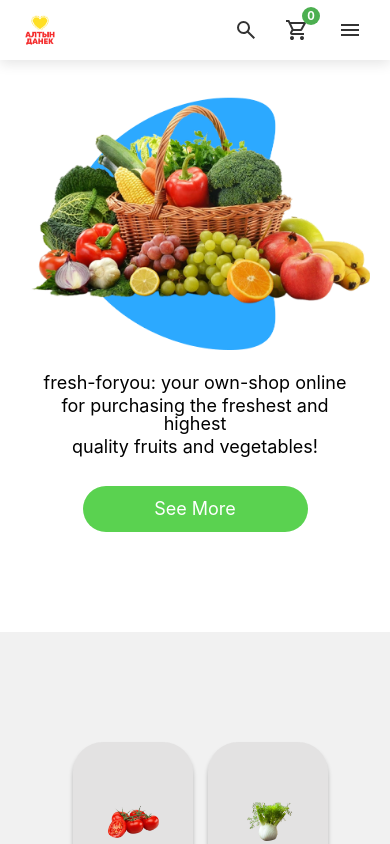
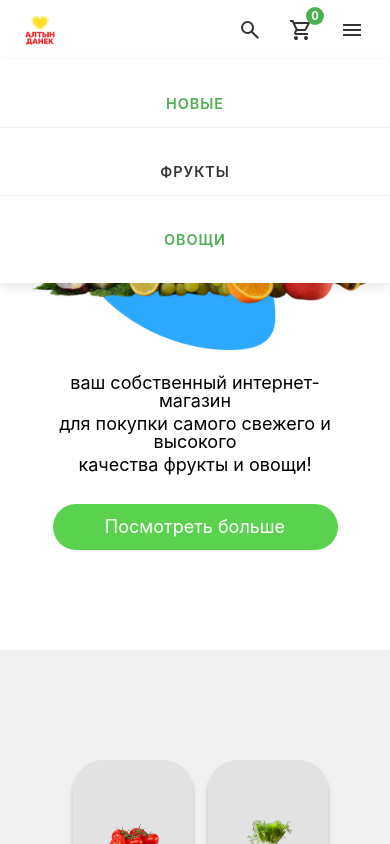
Before and after one commit to 5ekastanx/AltynDanek, a React (Create React App) app: page / in a window 390 px wide. Both pictures are taken after a click on the button 350 px from the left and 30 px from the top of the page. Shown: the top 844 px of the page. Built offline with nearby package versions, Linux system fonts and the light colour scheme.

Commit message:
Fix: Исправлена ошибка в коде

```diff
--- a/src/components/navbar/navbar.css
+++ b/src/components/navbar/navbar.css
@@ -13,7 +13,7 @@
   background-color: white;
   position: sticky;
   top: 0;
-  z-index: 100;
+  z-index: 1000;
   box-shadow: var(--shadow);
 }
 
@@ -31,6 +31,7 @@
   display: flex;
   align-items: center;
   justify-content: space-between;
+  position: relative;
 }
 
 .logo {
@@ -38,6 +39,7 @@
   align-items: center;
   gap: 10px;
   text-decoration: none;
+  z-index: 1002;
 }
 
 .logo img {
@@ -59,7 +61,8 @@
 
 .nav {
   display: flex;
-  gap: 30px;
+  gap: 80px;
+  transition: var(--transition);
 }
 
 .nav_item {
@@ -99,6 +102,7 @@
   display: flex;
   align-items: center;
   gap: 20px;
+  z-index: 1002;
 }
 
 .search_btn,
@@ -117,7 +121,8 @@
 }
 
 .search_btn:hover,
-.basket_btn:hover {
+.basket_btn:hover,
+.mobile_menu_btn:hover {
   background-color: var(--light-gray);
   color: var(--primary-color);
 }
@@ -146,90 +151,11 @@
   display: none;
 }
 
-/* Responsive Styles */
-@media (max-width: 992px) {
-  .nav {
-    gap: 20px;
-  }
-
-  .logo-text {
-    display: block;
-  }
-}
-
-@media (max-width: 768px) {
-  .navbar {
-    height: 70px;
-  }
-
-  .nav {
-    position: fixed;
-    top: 70px;
-    left: 0;
-    width: 100%;
-    background-color: white;
-    flex-direction: column;
-    align-items: center;
-    gap: 0;
-    padding: 20px 0;
-    box-shadow: var(--shadow);
-    transform: translateY(-150%);
-    transition: var(--transition);
-    z-index: 99;
-  }
-
-  .nav.active {
-    transform: translateY(0);
-  }
-
-  .nav_item {
-    width: 100%;
-    text-align: center;
-    padding: 15px 0;
-  }
-
-  .nav_item::before {
-    display: none;
-  }
-
-  .mobile_menu_btn {
-    display: flex;
-  }
-
-  .logo-text {
-    display: none;
-  }
-}
-
-@media (max-width: 480px) {
-  .navbar {
-    height: 60px;
-  }
-
-  .logo img {
-    width: 40px;
-  }
-
-  .nav {
-    top: 60px;
-  }
-
-  .nav_icons {
-    gap: 15px;
-  }
-
-  .search_btn,
-  .basket_btn {
-    padding: 6px;
-  }
-}
-/* Добавьте это к существующим стилям */
-
+/* Search styles */
 .search_container {
   position: relative;
   display: flex;
   align-items: center;
-  transition: all 0.3s ease;
 }
 
 .search_form {
@@ -272,26 +198,103 @@
   padding: 5px;
 }
 
-/* Адаптивные стили */
+/* Mobile menu styles */
 @media (max-width: 768px) {
+  .nav {
+    position: fixed;
+    top: 80px;
+    left: 0;
+    width: 100%;
+    background-color: white;
+    flex-direction: column;
+    align-items: center;
+    gap: 0;
+    padding: 20px 0;
+    box-shadow: var(--shadow);
+    transform: translateY(-100%);
+    opacity: 0;
+    pointer-events: none;
+    transition: all 0.3s ease;
+    z-index: 1001;
+  }
+
+  .nav.active {
+    transform: translateY(0);
+    opacity: 1;
+    pointer-events: auto;
+  }
+
+  .nav_item {
+    width: 100%;
+    text-align: center;
+    padding: 15px 0;
+    border-bottom: 1px solid rgba(0, 0, 0, 0.05);
+  }
+
+  .nav_item:last-child {
+    border-bottom: none;
+  }
+
+  .nav_item::before {
+    display: none;
+  }
+
+  .mobile_menu_btn {
+    display: flex;
+    align-items: center;
+    justify-content: center;
+  }
+
+  .logo-text {
+    display: none;
+  }
+
   .search_container.open .search_form {
     position: fixed;
-    top: 70px;
+    top: 80px;
     left: 0;
     width: 100%;
     padding: 0 20px;
     background: white;
-    z-index: 101;
+    z-index: 1001;
     box-sizing: border-box;
   }
+}
 
-  .search_input {
-    width: 100%;
-    margin: 10px 0;
+/* Responsive Styles */
+@media (max-width: 992px) {
+  .nav {
+    gap: 20px;
+  }
+
+  .logo-text {
+    display: block;
   }
 }
 
 @media (max-width: 480px) {
+  .navbar {
+    height: 60px;
+  }
+
+  .logo img {
+    width: 40px;
+  }
+
+  .nav {
+    top: 60px;
+  }
+
+  .nav_icons {
+    gap: 15px;
+  }
+
+  .search_btn,
+  .basket_btn,
+  .mobile_menu_btn {
+    padding: 6px;
+  }
+
   .search_container.open .search_form {
     top: 60px;
   }
--- a/src/components/navbar/navbar.jsx
+++ b/src/components/navbar/navbar.jsx
@@ -1,38 +1,48 @@
-import React, { useState } from 'react'
+import React, { useState } from 'react';
 import { NavLink } from 'react-router-dom';
-import altyn from '../../Accests/altyn.png'
-import './navbar.css'
+import altyn from '../../Accests/altyn.png';
+import './navbar.css';
 
 const Navbar = () => {
-  const [isSearchOpen, setIsSearchOpen] = useState(false)
-  const [searchQuery, setSearchQuery] = useState('')
+  const [isSearchOpen, setIsSearchOpen] = useState(false);
+  const [isMenuOpen, setIsMenuOpen] = useState(false);
+  const [searchQuery, setSearchQuery] = useState('');
 
   const toggleSearch = () => {
-    setIsSearchOpen(!isSearchOpen)
-  }
+    setIsSearchOpen(!isSearchOpen);
+    setIsMenuOpen(false); // Закрываем меню при открытии поиска
+  };
+
+  const toggleMenu = () => {
+    setIsMenuOpen(!isMenuOpen);
+    setIsSearchOpen(false); // Закрываем поиск при открытии меню
+  };
 
   const handleSearchSubmit = (e) => {
-    e.preventDefault()
-    // Здесь будет логика поиска
-    console.log('Searching for:', searchQuery)
-    setSearchQuery('')
-    setIsSearchOpen(false)
-  }
+    e.preventDefault();
+    console.log('Searching for:', searchQuery);
+    setSearchQuery('');
+    setIsSearchOpen(false);
+  };
 
   return (
     <header className='navbar'>
       <div className="container">
         <div className="navbar_content">
-
           <NavLink to="/" className="logo">
             <img src={altyn} width={104} height={97} alt="logo" />
-            <span className="logo-text">FreshMarket</span>
           </NavLink>
 
-          <nav className="nav">
-            <NavLink to="/" className={({ isActive }) => `nav_item ${isActive ? 'active' : ''}`}>NEW</NavLink>
-            <NavLink to="/fruits" className={({ isActive }) => `nav_item ${isActive ? 'active' : ''}`}>FRUITS</NavLink>
-            <NavLink to="/vegetables" className={({ isActive }) => `nav_item ${isActive ? 'active' : ''}`}>VEGETABLES</NavLink>
+          <nav className={`nav ${isMenuOpen ? 'active' : ''}`}>
+            <NavLink to="/" className={({ isActive }) => `nav_item ${isActive ? 'active' : ''}`} onClick={() => setIsMenuOpen(false)}>
+              НОВЫЕ
+            </NavLink>
+            <NavLink to="/fruits" className={({ isActive }) => `nav_item ${isActive ? 'active' : ''}`} onClick={() => setIsMenuOpen(false)}>
+              ФРУКТЫ
+            </NavLink>
+            <NavLink to="/vegetables" className={({ isActive }) => `nav_item ${isActive ? 'active' : ''}`} onClick={() => setIsMenuOpen(false)}>
+            ОВОЩИ
+            </NavLink>
           </nav>
 
           <div className="nav_icons">
@@ -71,7 +81,11 @@ const Navbar = () => {
               <span className="basket_counter">0</span>
             </NavLink>
 
-            <button className="mobile_menu_btn" aria-label="Menu">
+            <button
+              className="mobile_menu_btn"
+              aria-label="Menu"
+              onClick={toggleMenu}
+            >
               <svg xmlns="http://www.w3.org/2000/svg" height="24px" viewBox="0 -960 960 960" width="24px" fill="currentColor">
                 <path d="M120-240v-80h720v80H120Zm0-200v-80h720v80H120Zm0-200v-80h720v80H120Z"/>
               </svg>
@@ -80,7 +94,7 @@ const Navbar = () => {
         </div>
       </div>
     </header>
-  )
-}
+  );
+};
 
-export default Navbar
+export default Navbar;
--- a/src/pages/home/home.css
+++ b/src/pages/home/home.css
@@ -53,7 +53,7 @@
 }
 
 .home_header .header_btn {
-    width: 225px;
+    width: 285px;
     height: 46px;
     margin-top: 25px;
     border-radius: 50px;
@@ -63,7 +63,7 @@
 
 .header_btn span {  font-family: "Inter", sans-serif;
     font-weight: 400;
-    font-size: 28px;
+    font-size: 26px;
     line-height: 100%;
     letter-spacing: 4%;
     text-align: center;
--- a/src/pages/home/home.jsx
+++ b/src/pages/home/home.jsx
@@ -75,10 +75,11 @@ const Home = () => {
               <img src={header_shop} width={745} height={525} alt="header_shop" />
             </div>
             <div className="header_right">
-              <p>fresh-foryou: your own-shop online</p>
-              <p>for purchasing the freshest and highest</p>
-              <p>quality fruits and vegetables!</p>
-              <button className='header_btn'><span>See More</span></button>
+              <p>ваш собственный интернет-магазин</p>
+              <p>для покупки самого свежего и высокого</p>
+              <p>качества фрукты и овощи!</p>
+              <button className='header_btn'><span>
+              Посмотреть больше</span></button>
             </div>
           </div>
         </div>
@@ -112,7 +113,7 @@ const Home = () => {
                       <option>g</option>
                     </select>
                   </div>
-                  <button className="add_btn">Add to Banner</button>
+                  <button className="add_btn">Add to Cart</button>
                 </div>
               ))}
             </div>
```
